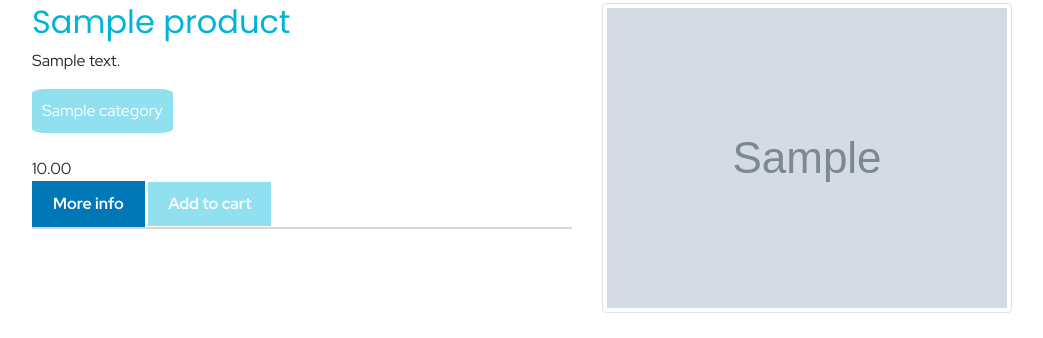
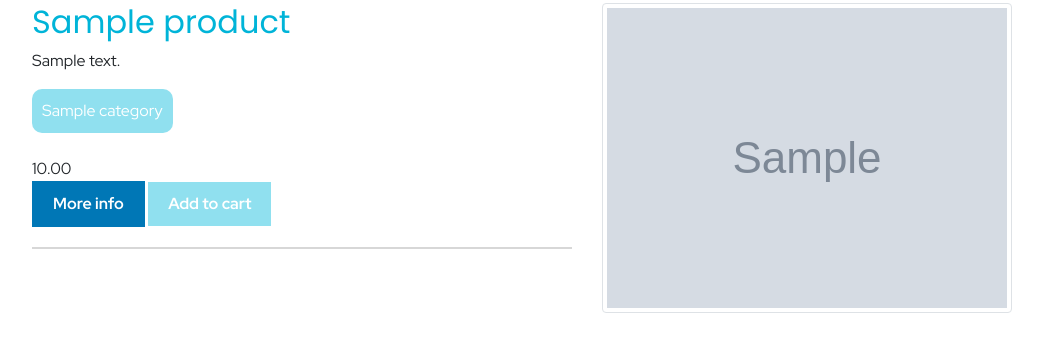
Before and after one commit to Code-Institute-Submissions/Jack112-create-Sprint_NovResub, a Django app: page /products/templates/ in a window 1280 px wide. Shown: the part 303-641 px from the top of the page, without its empty margins (53-1096 px from the left). Run offline with Django 3.2, Linux system fonts and the light colour scheme; tables that the repository leaves empty hold one stand-in row (values such as "Sample post"); grey boxes marked "Sample" are stand-in pictures; some libraries are stand-ins or nearby versions.

Commit message:
Update category styles

```diff
--- a/static/css/base.css
+++ b/static/css/base.css
@@ -77,7 +77,7 @@ h6 {
     background-color: var(--baby-blue);
     color: white;
     padding: 10px;
-    border-radius: 10%;
+    border-radius: 10px;
 }
 
 .btn-link:hover {
@@ -351,3 +351,7 @@ h6 {
     margin-bottom: 150px;
     border-bottom: 2px solid var(--light-grey);
 }
+
+.product-container .product-item .product-btns{
+    margin-bottom: 20px;
+}
```
